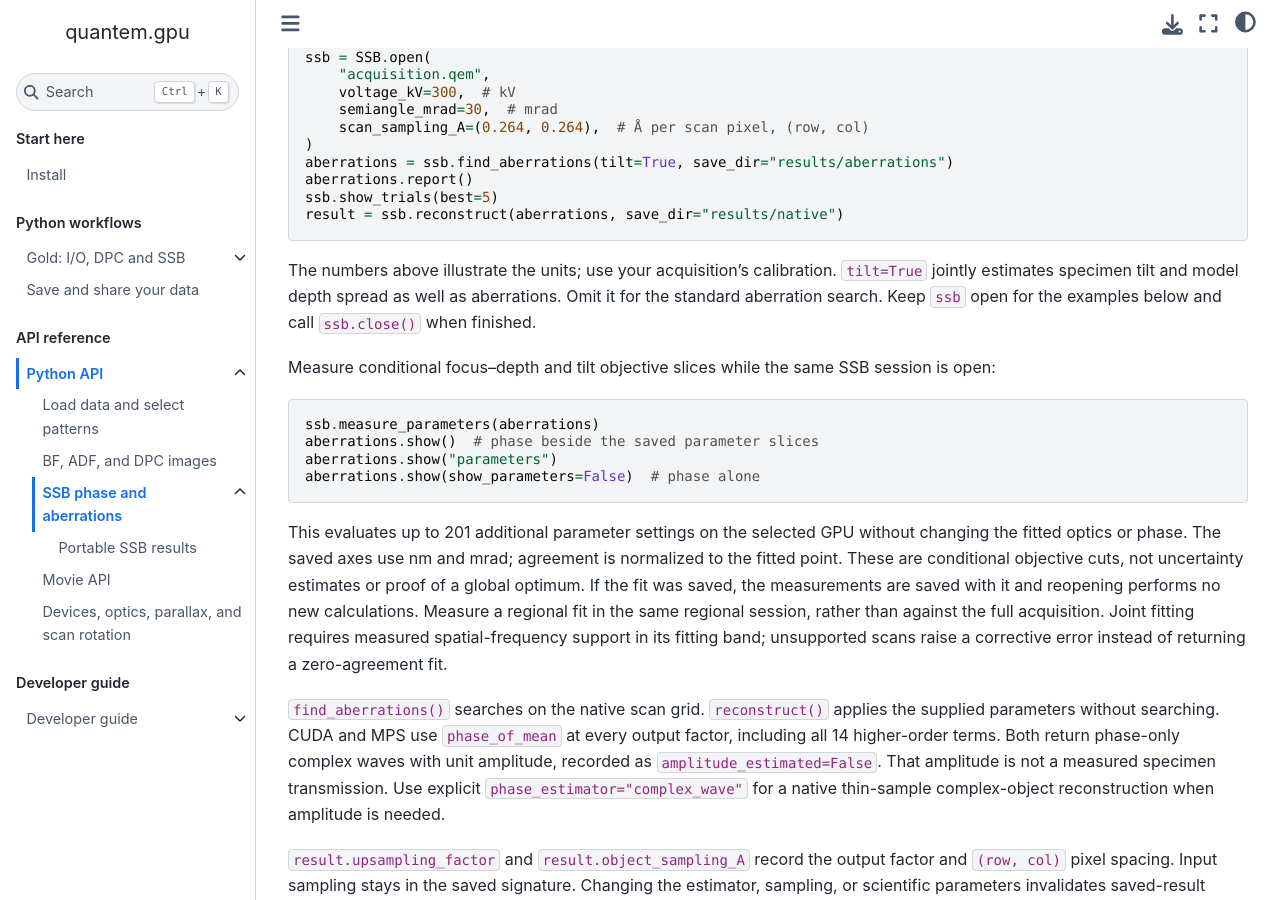
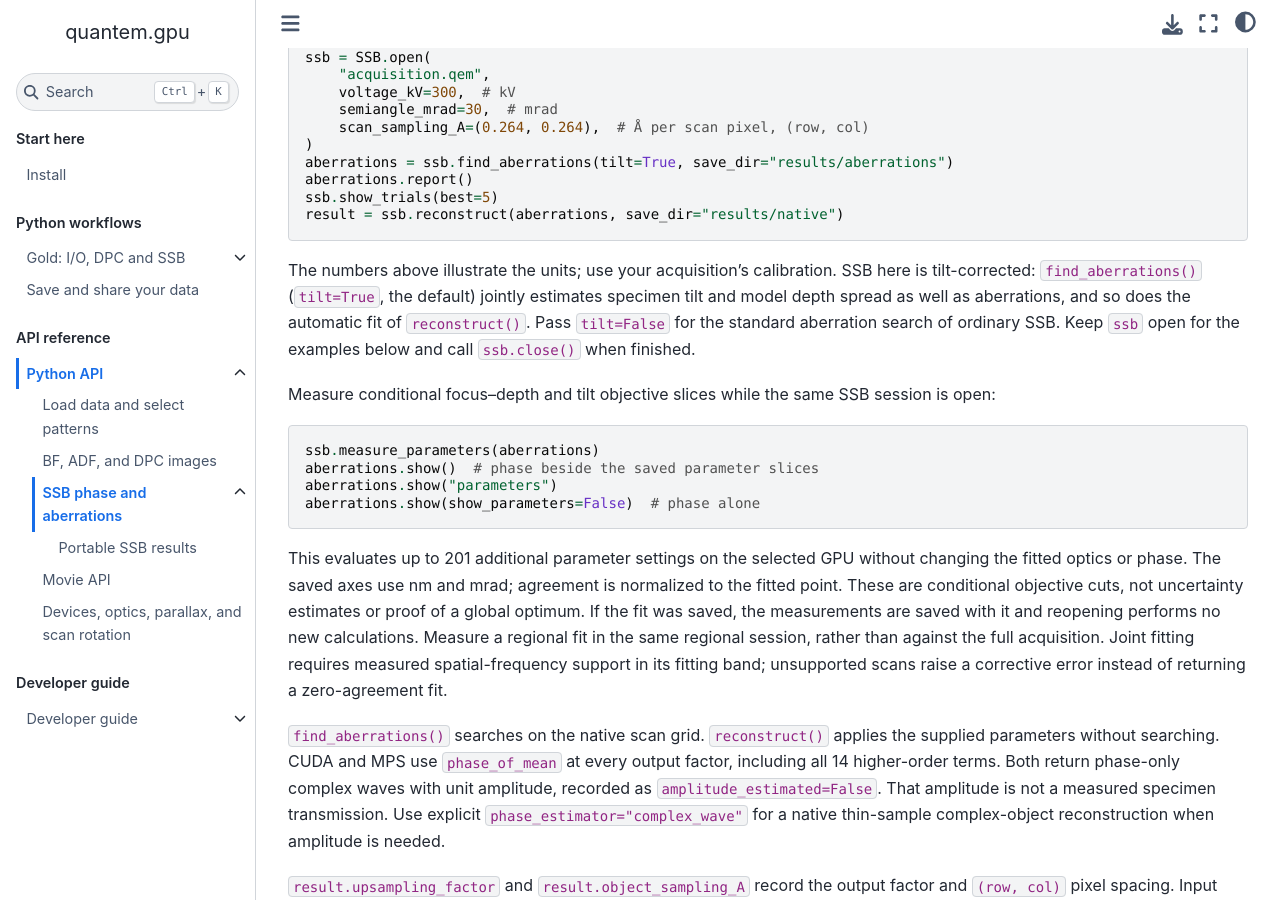
Before and after one commit to bobleesj/quantem.gpu, a Jupyter Book: the page built from docs/api/ssb.md, in a window 1280 px wide and 900 px high, scrolled down 3820 px. Built offline with Jupyter Book 1.0.4 settings and Sphinx 7.4.7 and the Sphinx Book theme 1.1.4, drawn with Linux system fonts in a browser that asks for light colours; pages that are not in the unit, such as notebooks, are missing from menus; some of the changed text lies outside the part shown.

Commit message:
Make the tilt-corrected joint fit the default of find_aberrations
SSB is tilt-corrected by default: find_aberrations() and the automatic fit
of reconstruct() fit C10, C12 and phi12 jointly with the sample tilt and
depth spread (tilt=True), and so do both 180-degree branch fits of an
estimated rotation. tilt=False is the explicit opt-out for standard SSB;
refine_lock, pinned C12/phi12 search ranges and Nelder-Mead-only
refinement belong to it, and their error messages now say so. Tests that
assumed standard SSB pass tilt=False explicitly (CUDA and MPS hardware
tests, the persistence contract doubles); the synthetic branch tests run
the joint default, with a looser phase-tail bound for the wrong branch,
whose joint fit runs to the tilt limit on the untilted crystal.

Numbers on MPS, automatic path (old: two standard fits; new: two joint
fits). Local 512 x 512 scan at 0.264 A: rotation 339.36 -> 339.36 deg,
C10 -15.74 -> -15.03 nm, C12 4.34 -> 4.07 nm, phi12 -72.48 -> 70.12 deg,
sample tilt none -> (0.64, 7.04) mrad, depth spread none -> 18.10 nm,
loss 0.1362372 -> 0.1408738; atomic columns z +26.6 -> +9.0 (62% of 2696
positive), against -9.0; reconstruct() 63 -> 8.6 s.
Local 512 x 512 scan at 0.5 A: the branch changes. Standard fits left the
columns unresolved and the phase tail kept 350.72 deg; the joint fits
(C10 -4.09 nm, C12 3.80 nm, phi12 27.87 deg, tilt (9.20, -3.93) mrad,
depth spread 36.1 nm) make the column test decisive for 170.72 deg (z
+6.4, 56% of 4159 positive) while the phase tail still favours 350.72 deg
(S +0.344); reconstruct() 75 -> 25 s.

````diff
--- a/docs/api/ssb.md
+++ b/docs/api/ssb.md
@@ -46,8 +46,8 @@
 given. Reported centers stay in the original detector axes. Give a calibrated
 angle to skip the estimate: `SSB(data, scan_detector_rotation_deg=12.3)`.
 
-`reconstruct()` fits the aberrations with `find_aberrations()` defaults when the
-session has none, then reuses them. Call `find_aberrations(...)` first to
+`reconstruct()` fits the aberrations with `find_aberrations()` defaults (the
+tilt-corrected joint fit) when the session has none, then reuses them. Call `find_aberrations(...)` first to
 constrain the fit: `search_ranges`, `fixed_aberrations`, `tilt=True`, `seed`.
 The joint fit takes a `C10_nm` range or value and a `C12_nm` range from 0, or
 holds `C12_nm=0`:
@@ -212,8 +212,10 @@
 ```
 
 The numbers above illustrate the units; use your acquisition's calibration.
-`tilt=True` jointly estimates specimen tilt and model depth spread as well as
-aberrations. Omit it for the standard aberration search.
+SSB here is tilt-corrected: `find_aberrations()` (`tilt=True`, the default)
+jointly estimates specimen tilt and model depth spread as well as aberrations,
+and so does the automatic fit of `reconstruct()`. Pass `tilt=False` for the
+standard aberration search of ordinary SSB.
 Keep `ssb` open for the examples below and call `ssb.close()` when finished.
 
 Measure conditional focus–depth and tilt objective slices while the same SSB
@@ -387,9 +389,10 @@
    over a flatter background.
 
 One line says which branch was kept and why, for example
-`SSB: kept 339.4°: atomic columns positive (z +26.6, 70% of 2696 columns); 159.4° negative.`
-The comparison costs a second full search: about 2 × 26 s for a 512 × 512
-scan on an M-series Mac.
+`SSB: kept 339.4°: atomic columns positive (z +9.0, 62% of 2696 columns); 159.4° negative.`
+The comparison costs a second full search: two joint fits took 9 to 25 s in
+all on 512 × 512 scans on an M-series Mac, two standard fits (`tilt=False`)
+about 2 × 26 s.
 
 ```python
 branches = ssb.compare_rotation_branches()  # both fits; the session ends on the kept one
@@ -628,14 +631,14 @@
 Standard SSB treats the sample as one thin plane. In a crystal a few nanometres
 thick that leans by a few milliradians, each atomic column walks sideways with
 depth (5 mrad over 10 nm is 0.5 A), which blurs the lattice along the tilt.
-`find_aberrations(tilt=True)` fits the aberrations together with the sample tilt and a depth
-spread, in one search with the same trial budget as the standard fit:
+`find_aberrations()` (`tilt=True`, the default) fits the aberrations together with the sample tilt and a depth
+spread, in one search with the same trial budget as the standard fit (`tilt=False`):
 
 ```python
 import pandas as pd
 
-standard = ssb.find_aberrations()         # C10_nm, C12_nm, phi12_deg
-tilted = ssb.find_aberrations(tilt=True)   # + specimen tilt and depth spread, jointly
+standard = ssb.find_aberrations(tilt=False)  # C10_nm, C12_nm, phi12_deg
+tilted = ssb.find_aberrations()              # + specimen tilt and depth spread, jointly
 
 tilted.sample_tilt_mrad   # (row, col) mrad, scan frame
 tilted.depth_spread_nm    # model depth spread, not a measured thickness
````
Also changed, not shown: CHANGELOG.md (+4 -0 lines), README.md (+5 -4 lines), 14 other files.
